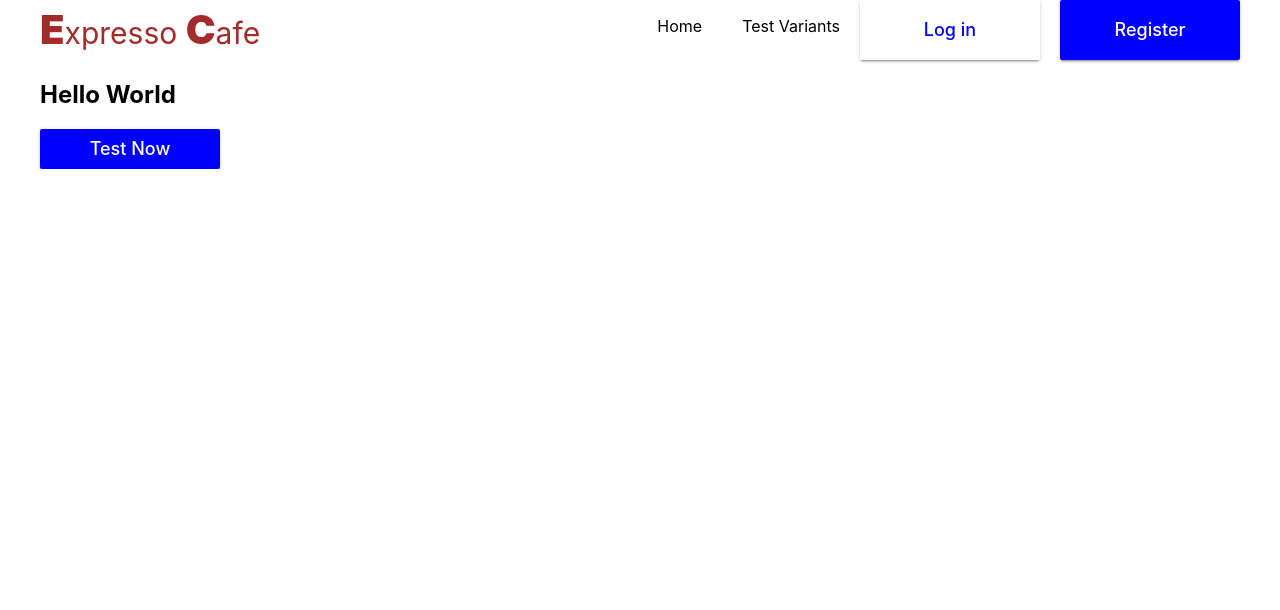
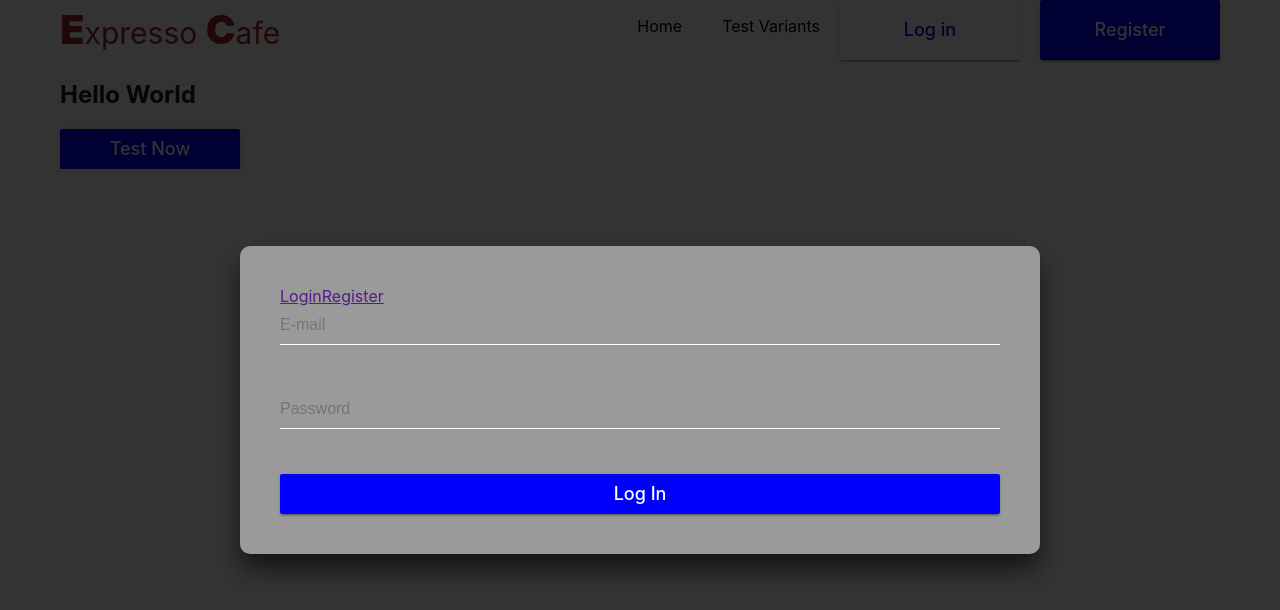
Before and after one commit to NatMyronenko/front-project-tests, a React (Create React App) app: page / in a window 1280 px wide. Both pictures are taken after a click on the button "Log in". Shown: the top 610 px of the page. Built offline with nearby package versions, Linux system fonts and the light colour scheme.

Commit message:
add modal login

```diff
--- a/public/index.html
+++ b/public/index.html
@@ -60,6 +60,7 @@
   <body>
     <noscript>You need to enable JavaScript to run this app.</noscript>
     <div id="root"></div>
+    <div id="modal-root"></div>
     <!--
       This HTML file is a template.
       If you open it directly in the browser, you will see an empty page.
--- a/src/components/Button/Button.js
+++ b/src/components/Button/Button.js
@@ -1,12 +1,25 @@
-import React from 'react';
+import React, { useState } from 'react';
 import css from 'components/Button/Button.module.css';
 import PropTypes from 'prop-types';
+import { Modal } from 'components/Modal/Modal';
 
 const Button = ({ textValue, colorType }) => {
+  const [isOpen, setIsOpen] = useState(false);
+
+  const handleModal = () => {
+    setIsOpen(!isOpen);
+  };
   return (
-    <button type="button" className={css.Button + ' ' + css[colorType]}>
-      {textValue}
-    </button>
+    <>
+      <button
+        type="button"
+        className={css.Button + ' ' + css[colorType]}
+        onClick={handleModal}
+      >
+        {textValue}
+      </button>
+      {isOpen && <Modal onClose={handleModal} />}
+    </>
   );
 };
 
@@ -16,3 +29,8 @@ Button.propTypes = {
   textValue: PropTypes.string.isRequired,
   colorType: PropTypes.string.isRequired,
 };
+
+//const end = 20 && 'hello world';
+//const start = false && 20;
+//console.log(':>  start:', start);
+//console.log(':>  end:', end);
--- /dev/null
+++ b/src/components/Button/Button.styled.js
@@ -0,0 +1,22 @@
+import styled from 'styled-components';
+
+export const ButtonStyle = styled.button`
+  padding: 8px 16px;
+  border-radius: 2px;
+  transition: all 250ms cubic-bezier(0.4, 0, 0.2, 1);
+  text-align: center;
+  display: inline-block;
+  border: 0;
+  text-decoration: none;
+  cursor: pointer;
+  font-family: inherit;
+  font-size: 18px;
+  line-height: 24px;
+  font-style: normal;
+  font-weight: 500;
+  min-width: 180px;
+  box-shadow: 0px 3px 1px -2px rgba(0, 0, 0, 0.2),
+    0px 2px 2px 0px rgba(0, 0, 0, 0.14), 0px 1px 5px 0px rgba(0, 0, 0, 0.12);
+  color: #fff;
+  background-color: blue;
+`;
--- /dev/null
+++ b/src/components/LoginForm/LoginForm.js
@@ -0,0 +1,52 @@
+import Button from 'components/Button/Button';
+import React from 'react';
+import css from './LoginForm.module.css';
+import { ButtonStyle } from '../Button/Button.styled';
+
+export const LoginForm = () => {
+  return (
+    <form id="form-login" className={css.Login_Form}>
+      <div class="user-box">
+        <input
+          type="email"
+          required
+          name="userEmail"
+          id="user-email"
+          className={css.Input}
+          placeholder="E-mail"
+        />
+        <div className="email-error"></div>
+      </div>
+      <div class="user-box">
+        <input
+          type="password"
+          name="userPassword"
+          required
+          id="user-surname"
+          className={css.Input}
+          placeholder="Password"
+        />
+        <div className="email-error"></div>
+      </div>
+
+      {/*<div class="checkbox">
+        <input
+          id="c_1"
+          className="checkbox__input"
+          type="checkbox"
+          value="1"
+          name=""
+        />
+        <label for="c_1" class="checkbox__label">
+          <span class="checkbox__text">Remember Me</span>
+        </label>
+      </div>*/}
+
+      <ButtonStyle type="submit">Log In</ButtonStyle>
+
+      {/*<button type="submit" className={css.Login_Button}>
+        Login
+      </button>*/}
+    </form>
+  );
+};
--- /dev/null
+++ b/src/components/LoginForm/LoginForm.module.css
@@ -0,0 +1,18 @@
+.Login_Form {
+  display: grid;
+  gap: 15px 0;
+}
+
+.Input {
+  width: 100%;
+  padding: 0.625rem 0;
+  font-size: 1rem;
+  color: #fff;
+  margin-bottom: 1.875rem;
+  border: none;
+  border-bottom: 0.0625rem solid #fff;
+  outline: none;
+  background: transparent;
+  cursor: pointer;
+  transition: all 0.3s ease 0s;
+}
--- /dev/null
+++ b/src/components/Modal/Modal.js
@@ -0,0 +1,47 @@
+import React, { useEffect } from 'react';
+import { createRef } from 'react';
+import { createPortal } from 'react-dom';
+import css from './Modal.module.css';
+import { LoginForm } from '../LoginForm/LoginForm';
+
+const MODAL_ROOT = document.querySelector('#modal-root');
+
+export const Modal = ({ onClose }) => {
+  const modalRef = createRef();
+
+  useEffect(() => {
+    const handleKey = e => {
+      if (e.code !== 'Escape') return;
+      onClose();
+    };
+
+    window.addEventListener('keydown', handleKey);
+
+    return () => {
+      window.removeEventListener('keydown', handleKey);
+    };
+  }, [onClose]);
+
+  const handleBackdropClick = e => {
+    if (modalRef.current !== e.target) return;
+    onClose();
+  };
+
+  return createPortal(
+    <div ref={modalRef} onClick={handleBackdropClick} className={css.Overlay}>
+      <div className={css.Login}>
+        <div class="actions">
+          <a href="" class="">
+            Login
+          </a>
+          <a href="" class="">
+            Register
+          </a>
+        </div>
+
+        <LoginForm />
+      </div>
+    </div>,
+    MODAL_ROOT
+  );
+};
--- /dev/null
+++ b/src/components/Modal/Modal.module.css
@@ -0,0 +1,23 @@
+.Overlay {
+  position: fixed;
+  top: 0;
+  left: 0;
+  width: 100vw;
+  height: 100vh;
+  display: flex;
+  justify-content: center;
+  align-items: center;
+  background-color: rgba(0, 0, 0, 0.8);
+  z-index: 1200;
+}
+
+.Login {
+  margin: 0 auto;
+  width: 70%;
+  max-width: 800px;
+  padding: 40px;
+  background: rgba(255, 255, 255, 0.5);
+  box-sizing: border-box;
+  box-shadow: 0 15px 25px rgba(0, 0, 0, 0.6);
+  border-radius: 10px;
+}
--- a/src/index.css
+++ b/src/index.css
@@ -1,15 +1,28 @@
 @import-normalize; /* bring in normalize.css styles */
+
+html {
+  box-sizing: border-box;
+  width: 100vw;
+  overflow-x: hidden;
+}
+
+*,
+*::before,
+*::after {
+  box-sizing: inherit;
+}
 
 body {
   margin: 0;
-  font-family: -apple-system, BlinkMacSystemFont, 'Segoe UI', 'Roboto', 'Oxygen',
-    'Ubuntu', 'Cantarell', 'Fira Sans', 'Droid Sans', 'Helvetica Neue',
-    sans-serif;
+  font-family: -apple-system, BlinkMacSystemFont, 'Segoe UI', Roboto,
+    Oxygen-Sans, Ubuntu, Cantarell, 'Helvetica Neue', sans-serif;
+  color: #212121;
+  background-color: #fff;
   -webkit-font-smoothing: antialiased;
   -moz-osx-font-smoothing: grayscale;
 }
 
-code {
-  font-family: source-code-pro, Menlo, Monaco, Consolas, 'Courier New',
-    monospace;
+img {
+  display: block;
+  max-width: 10;
 }
```
Also changed, not shown: src/components/App.module.css (added).
